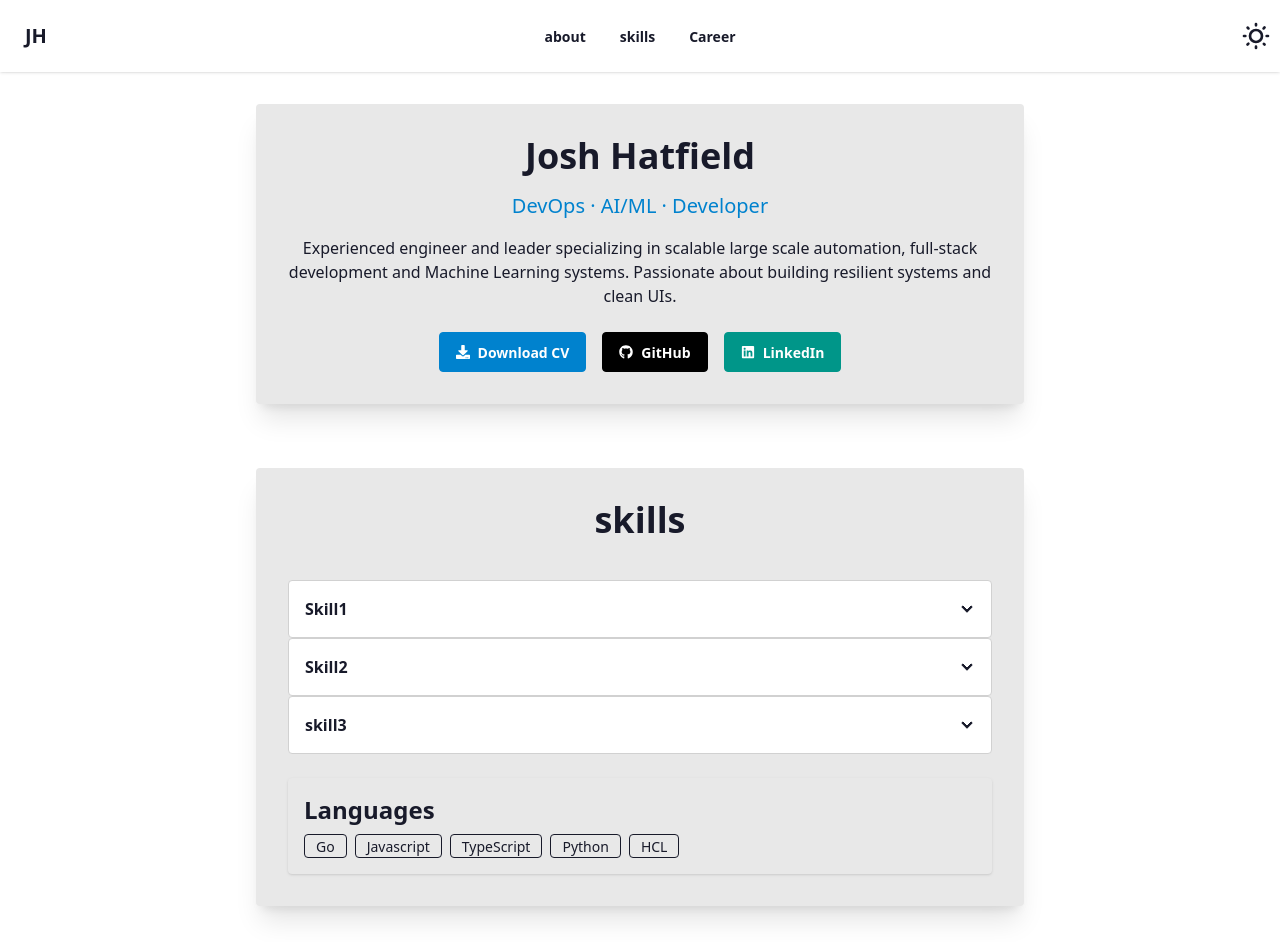
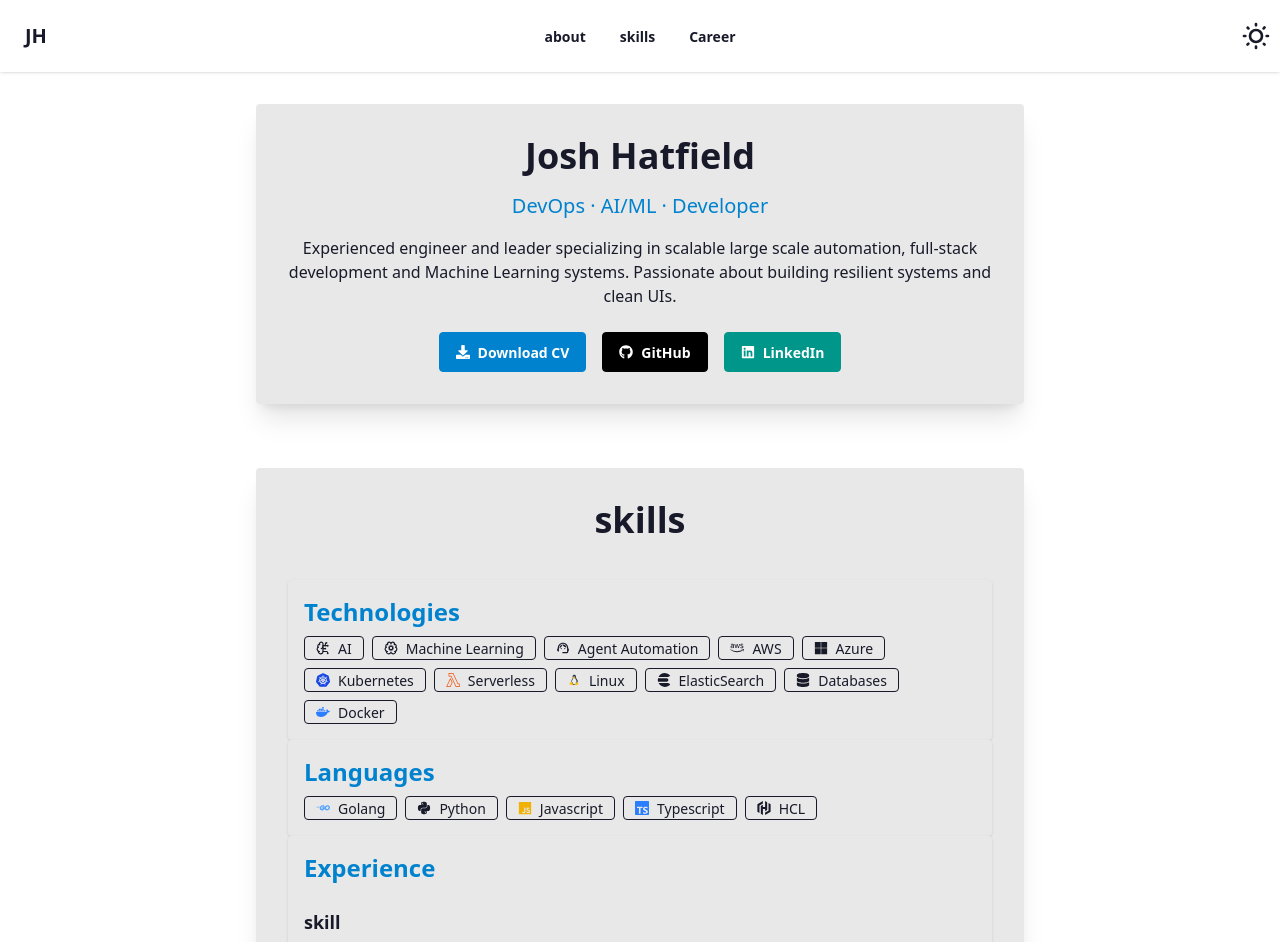
Before and after one commit to joshhatfield/personalwebsite, a React (Vite) app in the folder joshwebsite/: page / in a window 1280 px wide. Shown: the top 942 px of the page. Built offline with nearby package versions, Linux system fonts and the light colour scheme.

Commit message:
added parts

```diff
--- /dev/null
+++ b/joshwebsite/src/components/pagesegments/Skills.tsx
@@ -0,0 +1,26 @@
+import PageCard from "../pagebody/PageCard.tsx";
+
+import LanguageSegment from "./skills_segments/languageSegment.tsx";
+import TechSegment from "./skills_segments/techSegment.tsx";
+import ExperienceSegment from "./skills_segments/experienceSegment.tsx";
+
+const AccordionGrid = () => {
+    return (
+        <>
+            <PageCard>
+                <div className="text-center space-y-4">
+                    <h1 className="text-4xl font-bold">skills</h1>
+                    <br/>
+                </div>
+                <TechSegment></TechSegment>
+                <LanguageSegment></LanguageSegment>
+                <ExperienceSegment></ExperienceSegment>
+            </PageCard>
+
+
+        </>
+    );
+};
+
+
+export default AccordionGrid;
--- a/joshwebsite/src/components/pagesegments/SkillsAccordion.tsx
+++ /dev/null
@@ -1,50 +0,0 @@
-import PageCard from "../pagebody/PageCard.tsx";
-
-const AccordionGrid = () => {
-    return (
-        <>
-            <PageCard>
-                <div className="text-center space-y-4">
-                    <h1 className="text-4xl font-bold">skills</h1>
-                    <br/>
-                </div>
-                <div className="collapse collapse-arrow bg-base-100 border border-base-300">
-                    <input type="radio" name="my-accordion-1"/>
-                    <div className="collapse-title font-semibold">Skill1</div>
-                    <div className="collapse-content text-sm">foo
-                    </div>
-                </div>
-                <div className="collapse collapse-arrow bg-base-100 border border-base-300">
-                    <input type="radio" name="my-accordion-1"/>
-                    <div className="collapse-title font-semibold">Skill2</div>
-                    <div className="collapse-content text-sm">bar
-                    </div>
-                </div>
-                <div className="collapse collapse-arrow bg-base-100 border border-base-300">
-                    <input type="radio" name="my-accordion-1"/>
-                    <div className="collapse-title font-semibold">skill3</div>
-                    <div className="collapse-content text-sm">ray
-                    </div>
-                </div>
-                <br/>
-                <div className="card bg-base-200 p-4 shadow">
-                    <div className="text-left space-y-4">
-                        <h1 className="text-2xl font-bold">Languages</h1>
-                    </div>
-                    <div className="flex flex-wrap gap-2 mt-2">
-                        <div className="badge badge-outline">Go</div>
-                        <div className="badge badge-outline">Javascript</div>
-                        <div className="badge badge-outline">TypeScript</div>
-                        <div className="badge badge-outline">Python</div>
-                        <div className="badge badge-outline">HCL</div>
-                    </div>
-                </div>
-            </PageCard>
-
-
-        </>
-    );
-};
-
-
-export default AccordionGrid;
--- /dev/null
+++ b/joshwebsite/src/components/pagesegments/skills_segments/experienceSegment.tsx
@@ -0,0 +1,30 @@
+import SegmentTitle from "./segmentTitle.tsx";
+
+
+const ExperienceSegment = () => {
+
+    return (
+        <>
+            <div className="card bg-base-200 p-4 shadow">
+                <SegmentTitle>Experience</SegmentTitle>
+                <br/>
+                <div className="text-lg font-semibold">skill</div>
+                <progress
+                    className="progress progress-primary w-full mt-2"
+                    value="90"
+                    max="100"
+                ></progress>
+                <div className="text-lg font-semibold">skill</div>
+                <progress
+                    className="progress progress-primary w-full mt-2"
+                    value="90"
+                    max="100"
+                ></progress>
+            </div>
+        </>
+
+    )
+
+};
+
+export default ExperienceSegment
--- /dev/null
+++ b/joshwebsite/src/components/pagesegments/skills_segments/languageSegment.tsx
@@ -0,0 +1,45 @@
+import {SiTypescript, SiHashicorp} from "react-icons/si";
+import { FaGolang, FaPython } from "react-icons/fa6";
+import { IoLogoJavascript } from "react-icons/io5";
+import SegmentTitle from "./segmentTitle.tsx";
+import SegmentBlock from "./segmentBlock.tsx";
+
+
+
+
+const LanguageSegment = () => {
+
+    return (
+        <>
+            <div className="card bg-base-200 p-4 shadow">
+                <SegmentTitle>Languages</SegmentTitle>
+                <div className="flex flex-wrap gap-2 mt-2">
+                    <SegmentBlock>
+                        <FaGolang className="text-blue-400"/>
+                        Golang
+                    </SegmentBlock>
+                    <SegmentBlock>
+                        <FaPython/>
+                        Python
+                    </SegmentBlock>
+                    <SegmentBlock>
+                        <IoLogoJavascript className="text-yellow-500"/>
+                        Javascript
+                    </SegmentBlock>
+                    <SegmentBlock>
+                        <SiTypescript className="text-blue-500"/>
+                        Typescript
+                    </SegmentBlock>
+                    <SegmentBlock>
+                        <SiHashicorp />
+                        HCL
+                    </SegmentBlock>
+                </div>
+            </div>
+        </>
+
+    )
+
+}
+
+export default LanguageSegment;
--- /dev/null
+++ b/joshwebsite/src/components/pagesegments/skills_segments/segmentBlock.tsx
@@ -0,0 +1,13 @@
+
+
+const SegmentBlock = ({children}) => {
+    return (
+        <div className="badge badge-outline">
+            {children}
+        </div>
+
+    )
+
+}
+
+export default SegmentBlock;
--- /dev/null
+++ b/joshwebsite/src/components/pagesegments/skills_segments/segmentTitle.tsx
@@ -0,0 +1,16 @@
+
+
+const SegmentTitle = ({children}) => {
+
+
+    return (
+        <div className="text-left space-y-4">
+            <h1 className="text-2xl font-bold text-primary">
+                {children}
+            </h1>
+        </div>
+    )
+
+}
+
+export default SegmentTitle;
--- /dev/null
+++ b/joshwebsite/src/components/pagesegments/skills_segments/techSegment.tsx
@@ -0,0 +1,69 @@
+import SegmentTitle from "./segmentTitle.tsx";
+import SegmentBlock from "./segmentBlock.tsx";
+import { FaAws, FaMicrosoft, FaDatabase, FaDocker } from "react-icons/fa";
+import { SiKubernetes } from "react-icons/si";
+import { SiAwslambda, SiElasticsearch } from "react-icons/si";
+import { LuBrainCircuit, LuBrainCog } from "react-icons/lu";
+import { MdSupportAgent } from "react-icons/md";
+import { FcLinux } from "react-icons/fc";
+
+const TechSegment = () => {
+
+    return (
+        <>
+            <div className="card bg-base-200 p-4 shadow">
+                <SegmentTitle>Technologies</SegmentTitle>
+                <div className="flex flex-wrap gap-2 mt-2">
+                    <SegmentBlock>
+                        <LuBrainCircuit />
+                        AI
+                    </SegmentBlock>
+                    <SegmentBlock>
+                        <LuBrainCog />
+                        Machine Learning
+                    </SegmentBlock>
+                    <SegmentBlock>
+                        <MdSupportAgent />
+                        Agent Automation
+                    </SegmentBlock>
+                    <SegmentBlock>
+                        <FaAws/>
+                        AWS
+                    </SegmentBlock>
+                    <SegmentBlock>
+                        <FaMicrosoft/>
+                        Azure
+                    </SegmentBlock>
+                    <SegmentBlock>
+                        <SiKubernetes className="text-blue-700" />
+                        Kubernetes
+                    </SegmentBlock>
+                    <SegmentBlock>
+                        <SiAwslambda className="text-orange-600" />
+                        Serverless
+                    </SegmentBlock>
+                    <SegmentBlock>
+                        <FcLinux />
+                        Linux
+                    </SegmentBlock>
+                    <SegmentBlock>
+                        <SiElasticsearch />
+                        ElasticSearch
+                    </SegmentBlock>
+                    <SegmentBlock>
+                        <FaDatabase />
+                        Databases
+                    </SegmentBlock>
+                    <SegmentBlock>
+                        <FaDocker className="text-blue-500" />
+                        Docker
+                    </SegmentBlock>
+                </div>
+            </div>
+            </>
+
+            )
+
+            }
+
+            export default TechSegment;
--- a/joshwebsite/src/pages/Home.tsx
+++ b/joshwebsite/src/pages/Home.tsx
@@ -1,7 +1,7 @@
 import React from "react";
 import { FaDownload, FaGithub, FaLinkedin } from "react-icons/fa";
 import Pageheader from "../components/pagebody/Pageheader.tsx";
-import SkillsAccordion from "../components/pagesegments/SkillsAccordion.tsx";
+import SkillsAccordion from "../components/pagesegments/Skills.tsx";
 import PageCard from "../components/pagebody/PageCard.tsx";
 import Career from "../components/pagesegments/Career.tsx";
 
```
